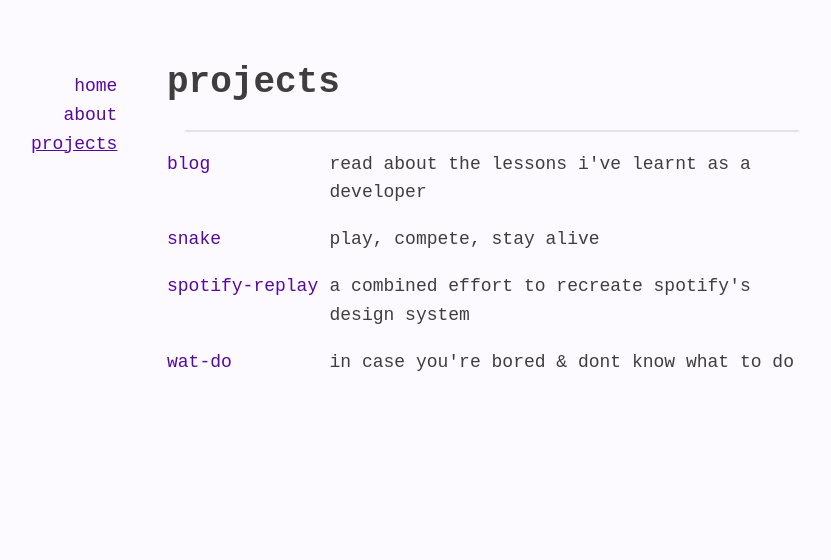
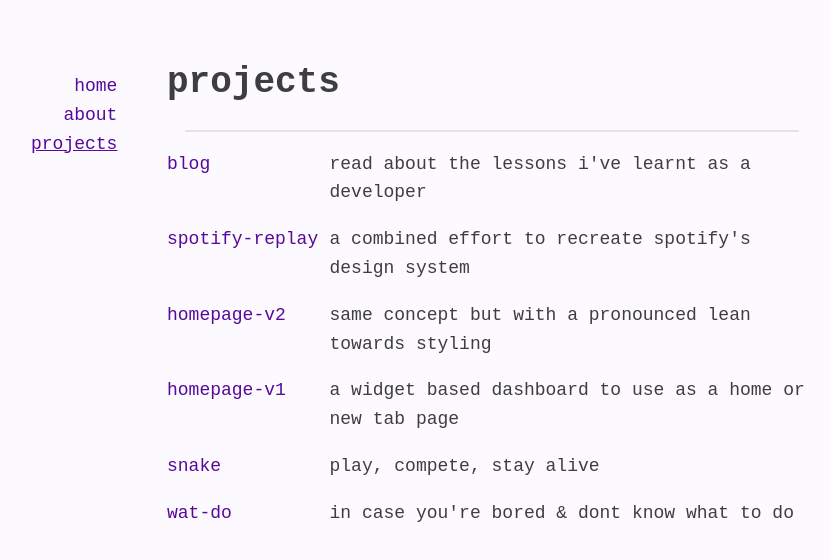
Before and after one commit to azohc/nuxt.azohc.com, a Nuxt app: page /projects in a window 1280 px wide. Shown: the top 560 px of the page, without its empty margins (225-1056 px from the left). Built offline with nearby package versions, Linux system fonts and the light colour scheme.

Commit message:
projects

```diff
--- a/pages/projects/index.vue
+++ b/pages/projects/index.vue
@@ -5,14 +5,25 @@
     <div class="grid">
       <a target="_blank" href="https://remix-blog-peach.vercel.app">blog</a>
       <span>read about the lessons i've learnt as a developer</span>
-      <a target="_blank" href="https://nuxt-js-boilerplate.vercel.app">snake</a>
-      <span>play, compete, stay alive</span>
+
       <a
         target="_blank"
         href="https://spotify-replay-design-system.vercel.app/?path=/docs/introduction--docs"
         >spotify-replay</a
       >
       <span>a combined effort to recreate spotify's design system</span>
+
+      <a target="_blank" href="https://homepage-react.vercel.app/"
+        >homepage-v2</a
+      >
+      <span>same concept but with a pronounced lean towards styling</span>
+
+      <a target="_blank" href="https://azohc.github.io/mwt">homepage-v1</a>
+      <span>a widget based dashboard to use as a home or new tab page</span>
+
+      <a target="_blank" href="https://nuxt-js-boilerplate.vercel.app">snake</a>
+      <span>play, compete, stay alive</span>
+
       <a target="_blank" href="https://azohc.github.io/wat-do/">wat-do</a>
       <span>in case you're bored & dont know what to do</span>
     </div>
```
